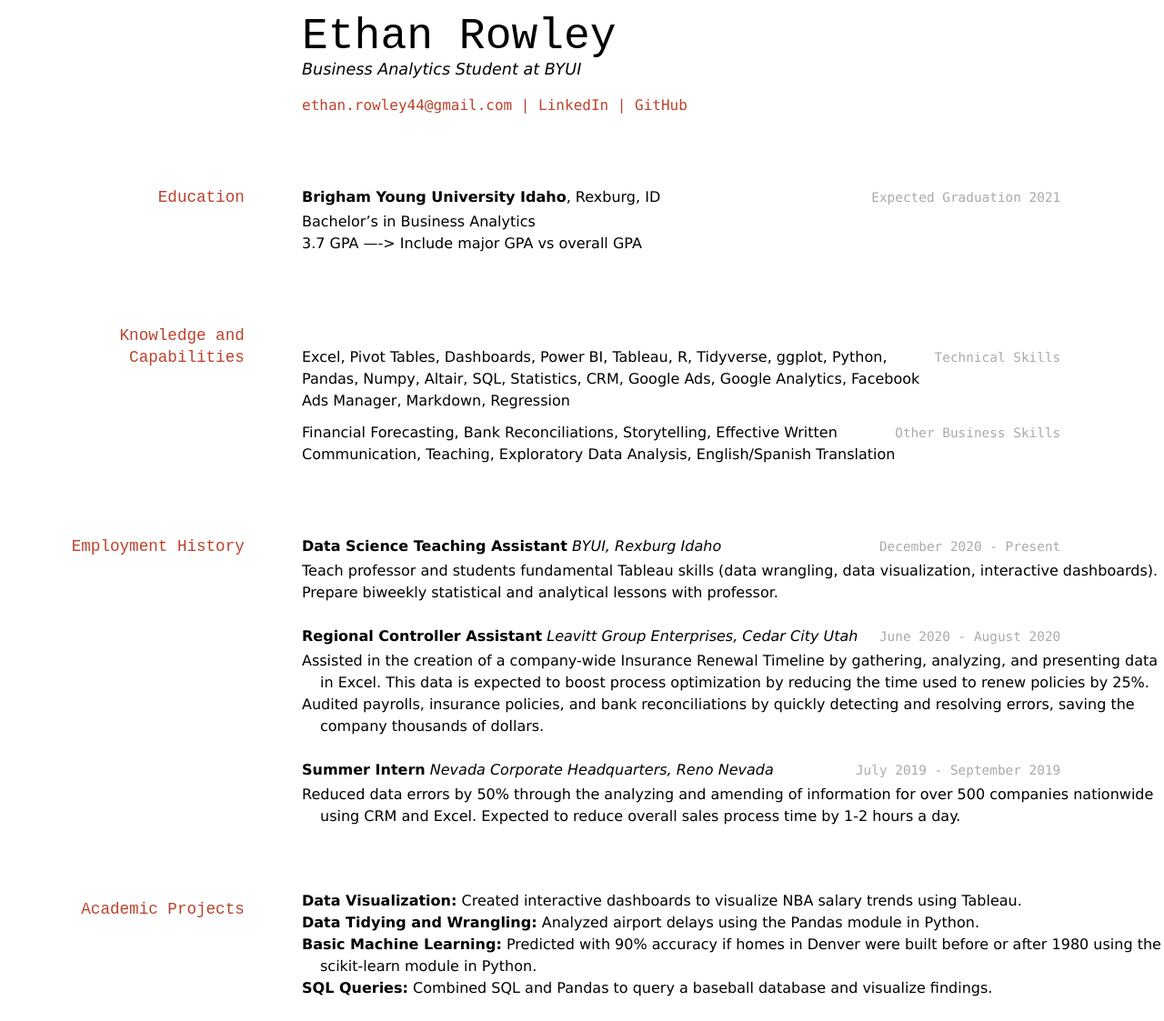
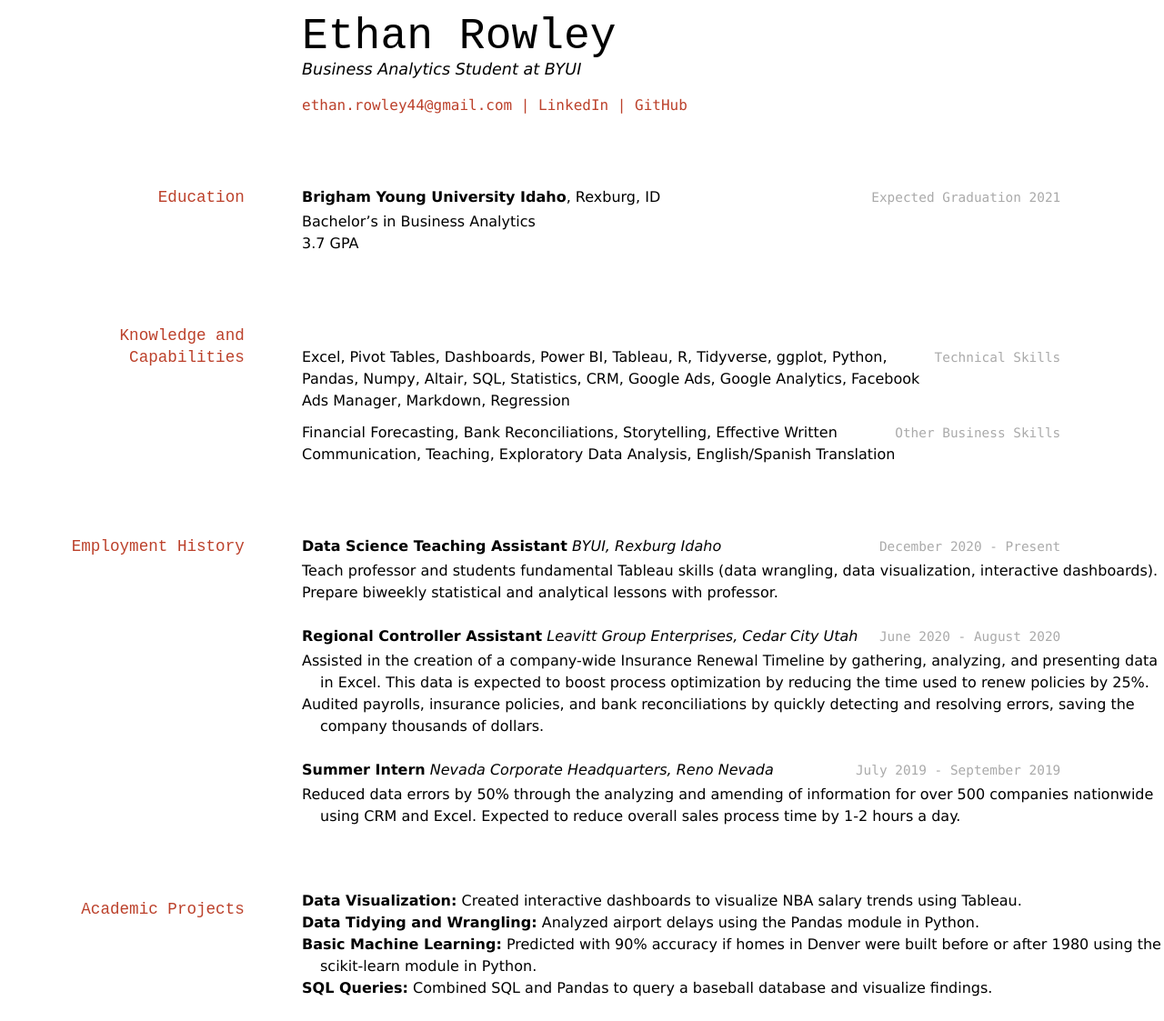
Before and after one commit to byuids-resumes/ethan_rowley_resume, a Jekyll site: the page built from docs/index.md, in a window 1280 px wide. Shown: the whole page at 91% size. Built offline with Jekyll 4.4.1, drawn with Linux system fonts in a browser that asks for light colours.

Commit message:
update gpa

```diff
--- a/docs/index.md
+++ b/docs/index.md
@@ -20,7 +20,6 @@ __Brigham Young University Idaho__, Rexburg, ID
 
 - Bachelor's in Business Analytics
 - 3.7 GPA
-----> Include major GPA vs overall GPA
 
 ## Knowledge and Capabilities
 `Technical Skills`
```
